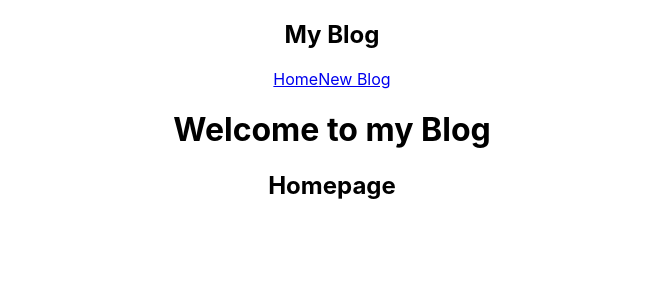
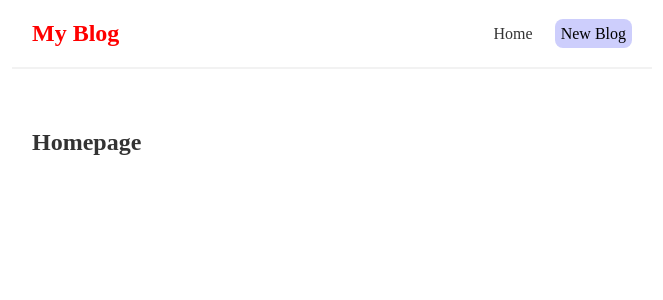
Before and after one commit to Shamikae/React-practice-blog, a React (Create React App) app: page / in a window 1280 px wide. Shown: the top 300 px of the page, without its empty margins (308-971 px from the left). Built offline with nearby package versions, Linux system fonts and the light colour scheme.

Commit message:
Feat: Style index

```diff
--- a/src/App.css
+++ /dev/null
@@ -1,38 +0,0 @@
-.App {
-  text-align: center;
-}
-
-.App-logo {
-  height: 40vmin;
-  pointer-events: none;
-}
-
-@media (prefers-reduced-motion: no-preference) {
-  .App-logo {
-    animation: App-logo-spin infinite 20s linear;
-  }
-}
-
-.App-header {
-  background-color: #282c34;
-  min-height: 100vh;
-  display: flex;
-  flex-direction: column;
-  align-items: center;
-  justify-content: center;
-  font-size: calc(10px + 2vmin);
-  color: white;
-}
-
-.App-link {
-  color: #61dafb;
-}
-
-@keyframes App-logo-spin {
-  from {
-    transform: rotate(0deg);
-  }
-  to {
-    transform: rotate(360deg);
-  }
-}
--- a/src/App.js
+++ b/src/App.js
@@ -1,4 +1,3 @@
-import './App.css';
 import NavBar from './NavBar';
 import Home from './Home';
 
@@ -9,7 +8,7 @@
         <NavBar/>
 
       <div className="content">
-          <h1> {title}</h1>
+          {/* <h1> {title}</h1> */}
           <Home/>
       </div>
     </div>
--- a/src/NavBar.js
+++ b/src/NavBar.js
@@ -4,7 +4,11 @@
             <h1> My Blog </h1>
             <div className="links">
                 <a href="/">Home</a>
-                <a href="/create">New Blog</a>
+                <a href="/create" style={{
+                    color:"black",
+                    backgroundColor:"rgba(9,13,241,.2)",
+                    borderRadius:'8px'
+                }}>New Blog</a>
             </div>
         </nav>
     );
--- a/src/index.css
+++ b/src/index.css
@@ -1,13 +1,36 @@
-body {
-  margin: 0;
-  font-family: -apple-system, BlinkMacSystemFont, 'Segoe UI', 'Roboto', 'Oxygen',
-    'Ubuntu', 'Cantarell', 'Fira Sans', 'Droid Sans', 'Helvetica Neue',
-    sans-serif;
-  -webkit-font-smoothing: antialiased;
-  -moz-osx-font-smoothing: grayscale;
+@import url('https://fonts.googleapis.com/css2?family=Archivo+Black&display=swap');
+
+/* Base Style*/
+
+*{
+    margin: 0;
+    font-family: "Quicksand";
+    color: rgb(51, 51, 51);
 }
-
-code {
-  font-family: source-code-pro, Menlo, Monaco, Consolas, 'Courier New',
-    monospace;
+.navBar{
+    padding: 20px;
+    display: flex;
+    align-items: center;
+    max-width: 600px;
+    margin: 0 auto;
+    border-bottom: 2px solid #f2f2f2;
 }
+.navBar h1{
+    color: red;
+}
+.navBar .links {
+    margin-left: auto;
+}
+.navBar a{
+    margin-left: 16px;
+    text-decoration: none;
+    padding: 6px;
+}
+.navBar a:hover{
+    color: #f1356d;
+}
+.content{
+    max-width: 600px;
+    margin: 40px auto;
+    padding:  20px;
+}
```
